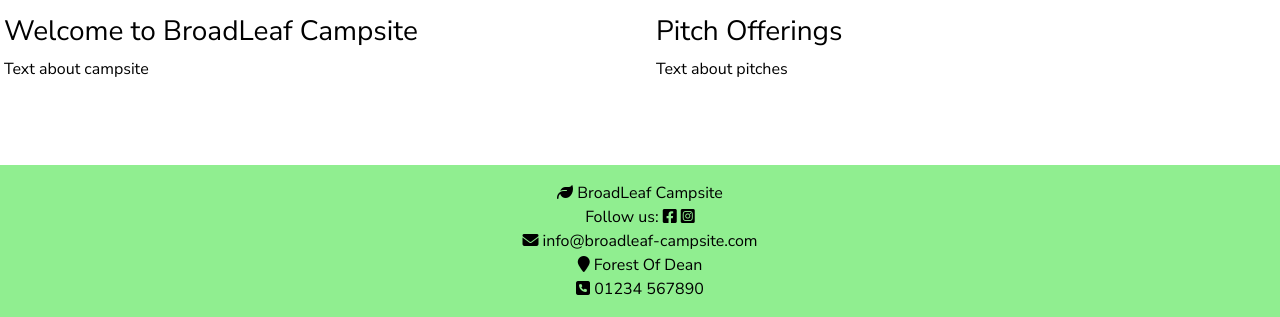
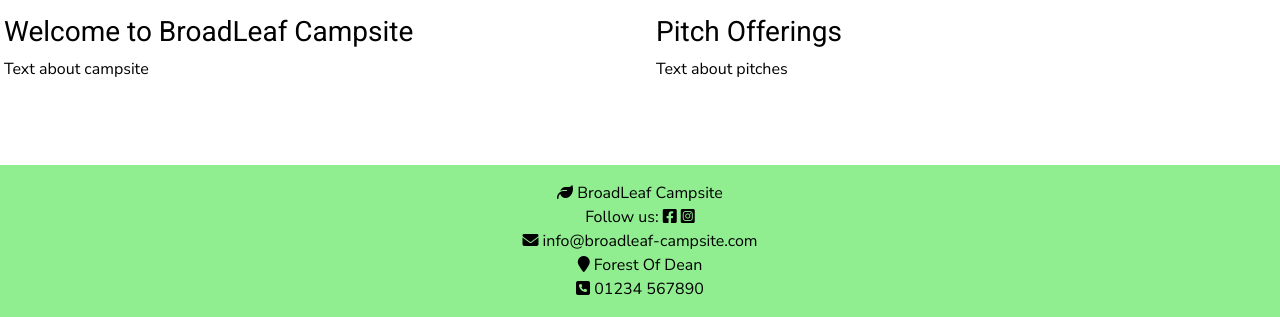
Before and after one commit to TR94/broadleaf-campsite, a Django app: template templates/index.html in a window 1280 px wide. Shown: the part 483-800 px from the top of the page. Run offline with Django 3.2, Linux system fonts and the light colour scheme; the template is opened without the code that fills it, so the values that code supplies are empty.

Commit message:
Updates to CSS and head of base html

```diff
--- a/static/css/style.css
+++ b/static/css/style.css
@@ -1,9 +1,9 @@
-
+/* Note: most of the styling comes from standard Bootstrap 5 classes */
 
 
 /*------------------------------------- General Styling --*/
 
-h1 {
+h1, h2, h3 {
     font-family: 'Roboto', sans-serif;
 }
 
--- a/templates/base.html
+++ b/templates/base.html
@@ -7,12 +7,12 @@
     <!-- Google fonts -->
     <link rel="preconnect" href="https://fonts.googleapis.com">
     <link rel="preconnect" href="https://fonts.gstatic.com" crossorigin>
-    <link href="https://fonts.googleapis.com/css2?family=Nunito+Sans:opsz@6..12&family=Roboto&display=swap" rel="stylesheet">
+    <link rel="stylesheet" href="https://fonts.googleapis.com/css2?family=Nunito+Sans:opsz@6..12&family=Roboto&display=swap">
 
     <meta charset="UTF-8">
     <meta name="viewport" content="width=device-width, initial-scale=1.0">
     <!-- Bootstrap, JQuery and Font Awesome CDNs -->
-    <link href="https://cdn.jsdelivr.net/npm/bootstrap@5.0.0-alpha3/dist/css/bootstrap.min.css" rel="stylesheet">
+    <link rel="stylesheet" href="https://cdn.jsdelivr.net/npm/bootstrap@5.0.0-alpha3/dist/css/bootstrap.min.css" >
     <link rel="stylesheet" href="https://cdnjs.cloudflare.com/ajax/libs/bootstrap-datepicker/1.9.0/css/bootstrap-datepicker.min.css">
     <link rel="stylesheet" href="https://cdnjs.cloudflare.com/ajax/libs/font-awesome/6.4.2/css/all.min.css">
     <script src="https://ajax.googleapis.com/ajax/libs/jquery/3.4.1/jquery.min.js"></script>
@@ -22,6 +22,7 @@
     <!-- Stylesheet -->
     <link rel="stylesheet" href="{% static 'css/style.css' %}">
 </head>
+
 <body class="d-flex flex-column min-vh-100 main-bg">
     <!-- Navbar template from Bootstrap -->
     <nav class="navbar navbar-expand-lg navbar-light bg-light">
@@ -77,7 +78,7 @@
 
     <main class="flex-shrink-0 main-bg">
         {% block content %}
-        <!-- Content Goes here -->
+        <!-- Templates will extend from here -->
         {% endblock content %}
     </main>
 
```
